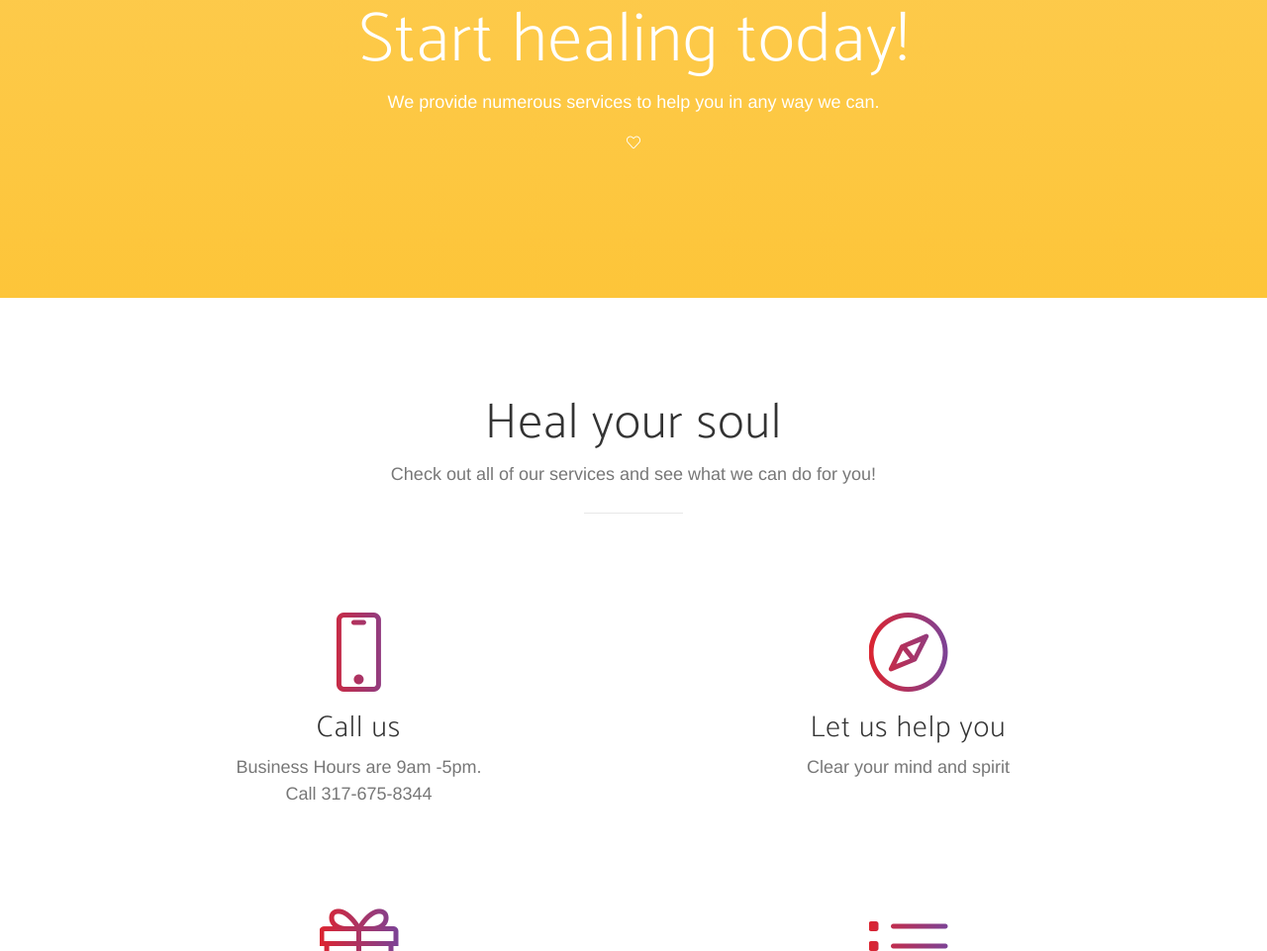
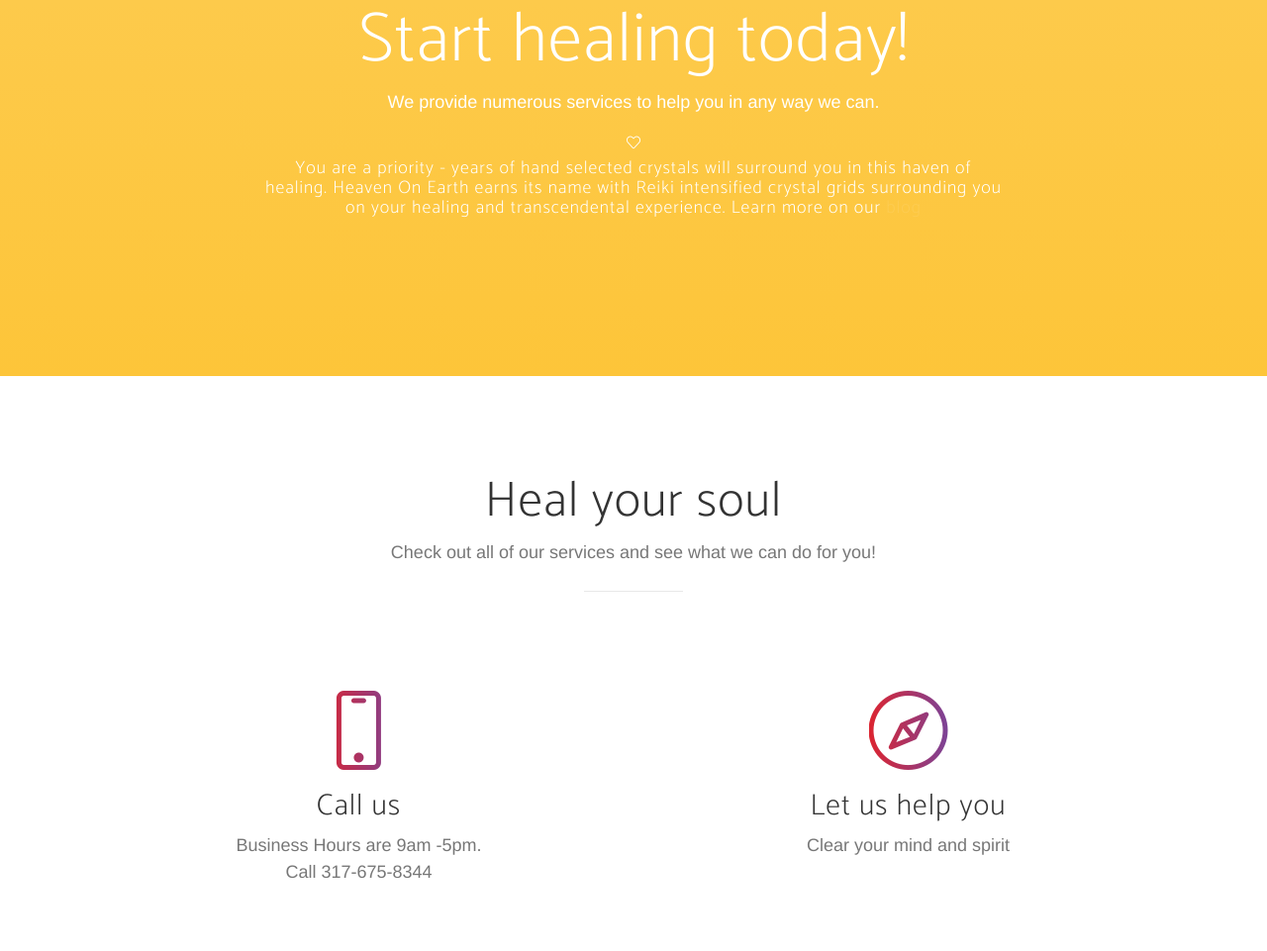
Before and after one commit to privatemm/Marissa_2.0, a website: page public/public/index.html in a window 1280 px wide. Shown: the part 947-1908 px from the top of the page at 99% size. Drawn offline with nearby package versions, Linux system fonts and the light colour scheme; a web font is replaced by a local one.

Commit message:
minor changes

```diff
--- a/public/public/index.html
+++ b/public/public/index.html
@@ -99,6 +99,7 @@
                     <p>We provide numerous services to help you in any way we can.</p>
                     <div class="badges icon-heart">
                     </div>
+                    <h4>You are a priority - years of hand selected crystals will surround you in this haven of healing. Heaven On Earth earns its name with Reiki intensified crystal grids surrounding you on your healing and transcendental experience. Learn more on our <a href="blog/index.html">blog</a></h4>
                 </div>
             </div>
         </div>
```
